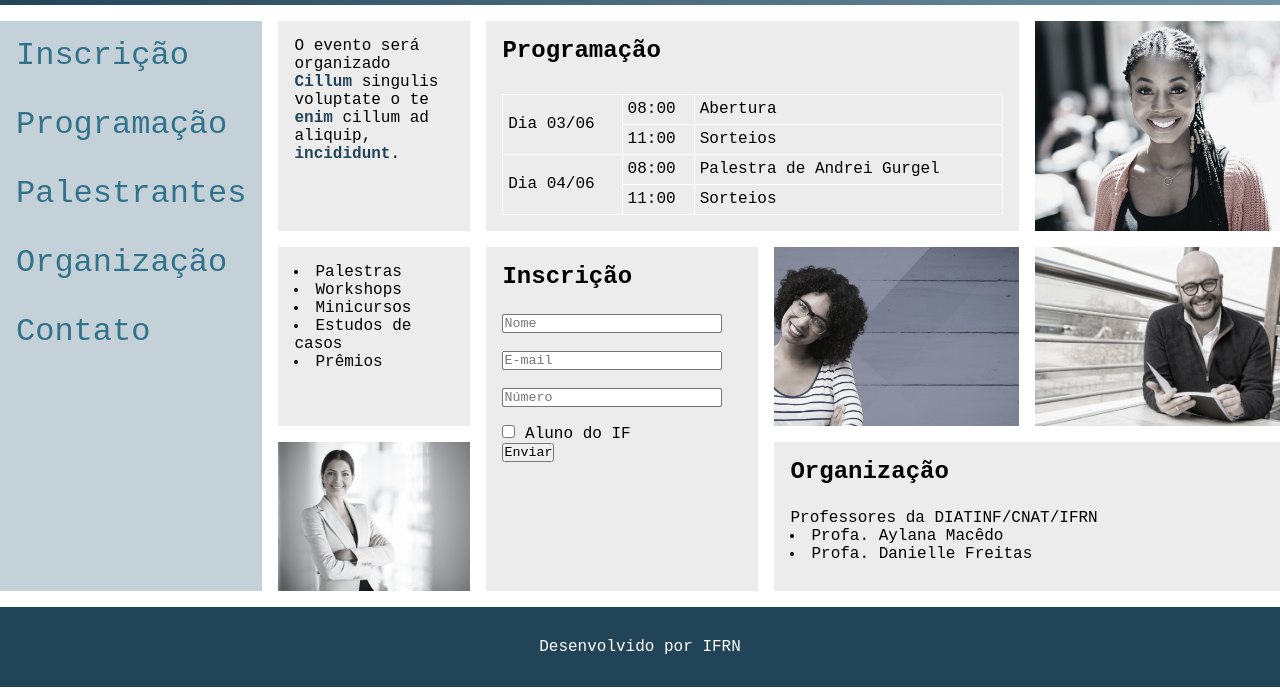
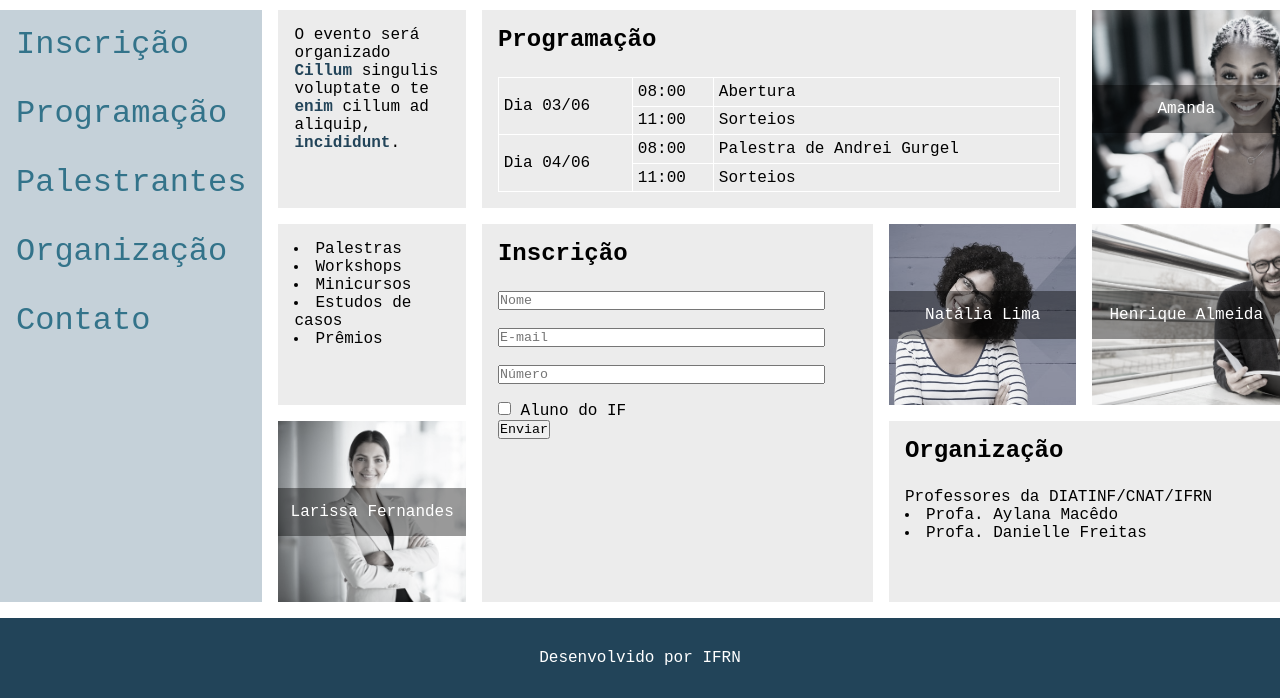
Before and after one commit to joaohoalmeida/web-design-tads, a plain HTML site: page atividade-grid/index.html in a window 1280 px wide. Shown: the part 102-800 px from the top of the page. Drawn offline with Linux system fonts and the light colour scheme.

Commit message:
Alterações

```diff
--- a/atividade-grid/index.html
+++ b/atividade-grid/index.html
@@ -59,7 +59,7 @@
         </div>
 
         <div class="p1">
-            <img src="imagens/amanda.jpg">
+            <p class="descricao">Amanda</p>
         </div>
 
         <div class="box-2">
@@ -88,15 +88,15 @@
         </div>
 
         <div class="p2">
-            <img src="imagens/georgia.jpg">
+            <p class="descricao">Natália Lima</p>
         </div>
 
         <div class="p3">
-            <img src="imagens/henrique.jpg">
+            <p class="descricao">Henrique Almeida</p>
         </div>
 
         <div class="p4">
-            <img src="imagens/ellen.jpg">
+            <p class="descricao">Larissa Fernandes</p>
         </div>
 
         <div class="org">
--- a/atividade-grid/style.css
+++ b/atividade-grid/style.css
@@ -9,8 +9,8 @@ body{
     height: 100vh;
     background-color: #ffffff;
     display: grid;
-    grid-template-columns: auto 15% 10% 10% auto auto;
-    grid-template-rows: auto auto auto auto auto;
+    grid-template-columns: 1fr 1fr 1fr 1fr 1fr 1fr;
+    grid-template-rows: auto 1fr 1fr 1fr auto;
     grid-template-areas:
     'header header header header header header'
     'nav    box-1  prog   prog   prog   p1    '
@@ -88,7 +88,25 @@ table td{
 }
 
 .p1{
+    display: flex;
+    background-image: url(imagens/amanda.jpg);
+    background-repeat: no-repeat;
+    background-size: cover;
+    filter: grayscale(80%);
+    justify-content: center;
+    align-items: center;
     grid-area: p1;
+}
+
+.descricao{
+    display: flex;
+    justify-content: center;
+    flex-basis: 100%;
+    color: white;
+    height: 3em;
+    align-items: center;
+    text-align: center;
+    background-color: rgba(0, 0, 0, 0.4);
 }
 
 .box-2{
@@ -112,14 +130,35 @@ table td{
 }
 
 .p2{
+    display: flex;
+    background-image: url(imagens/georgia.jpg);
+    background-repeat: no-repeat;
+    background-size: cover;
+    filter: grayscale(80%);
+    justify-content: center;
+    align-items: center;
     grid-area: p2;
 }
 
 .p3{
+    display: flex;
+    background-image: url(imagens/henrique.jpg);
+    background-repeat: no-repeat;
+    background-size: cover;
+    filter: grayscale(80%);
+    justify-content: center;
+    align-items: center;
     grid-area: p3;
 }
 
 .p4{
+    display: flex;
+    background-image: url(imagens/ellen.jpg);
+    background-repeat: no-repeat;
+    background-size: cover;
+    filter: grayscale(80%);
+    justify-content: center;
+    align-items: center;
     grid-area: p4;
 }
 
```
